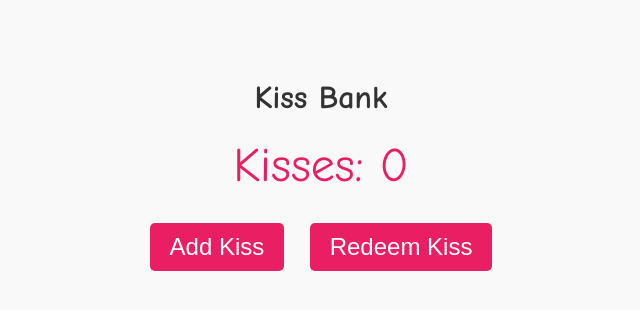
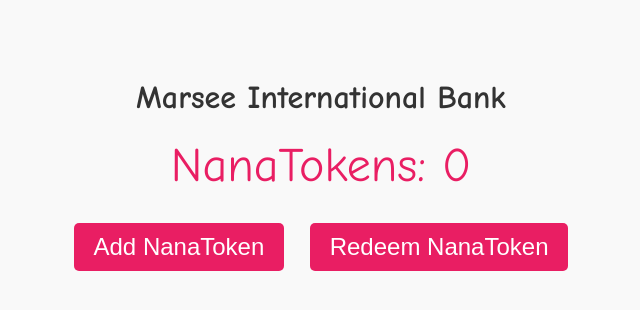
Before and after one commit to Sethr02/kiss-bank-, a plain HTML site: page index.html in a window 1280 px wide. Shown: the whole page, without its empty margins (319-959 px from the left). Drawn offline with Linux system fonts and the light colour scheme.

Commit message:
Update index file

```diff
--- a/index.html
+++ b/index.html
@@ -3,7 +3,7 @@
 <head>
     <meta charset="UTF-8">
     <meta name="viewport" content="width=device-width, initial-scale=1.0">
-    <title>Kiss Bank</title>
+    <title>Marsee International Bank</title>
     <style>
         body {
             font-family: 'Comic Sans MS', cursive, sans-serif;
@@ -12,7 +12,7 @@
             color: #333;
             padding: 50px;
         }
-        .kiss-count {
+        .token-count {
             font-size: 48px;
             margin: 20px 0;
             color: #e91e63;
@@ -32,13 +32,12 @@
             background-color: #c2185b;
         }
     </style>
-
 </head>
 <body>
-    <h1>Kiss Bank</h1>
-    <p class="kiss-count">Kisses: 0</p>
-    <button onclick="addKiss()">Add Kiss</button>
-    <button onclick="redeemKiss()">Redeem Kiss</button>
+    <h1>Marsee International Bank</h1>
+    <p class="token-count">NanaTokens: 0</p>
+    <button onclick="addToken()">Add NanaToken</button>
+    <button onclick="redeemToken()">Redeem NanaToken</button>
 
     <script src="app.js"></script>
 </body>
```
